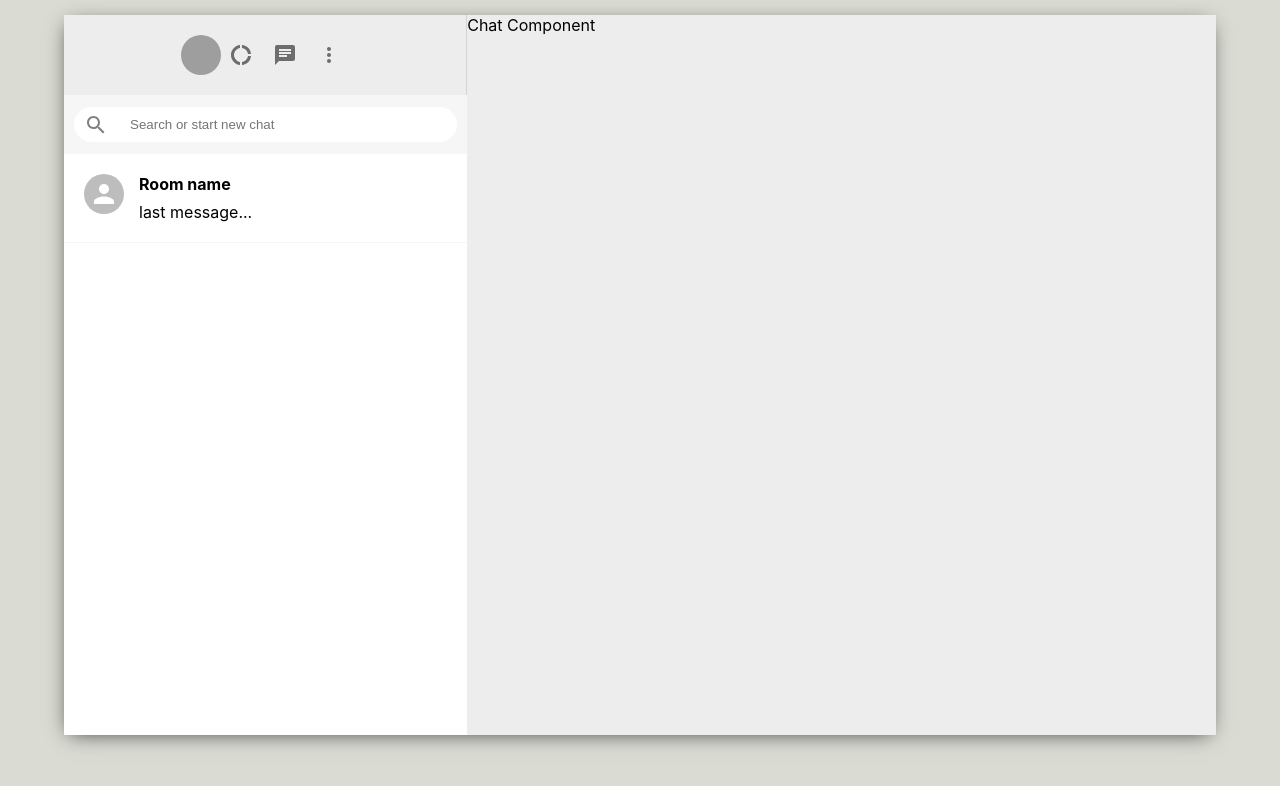
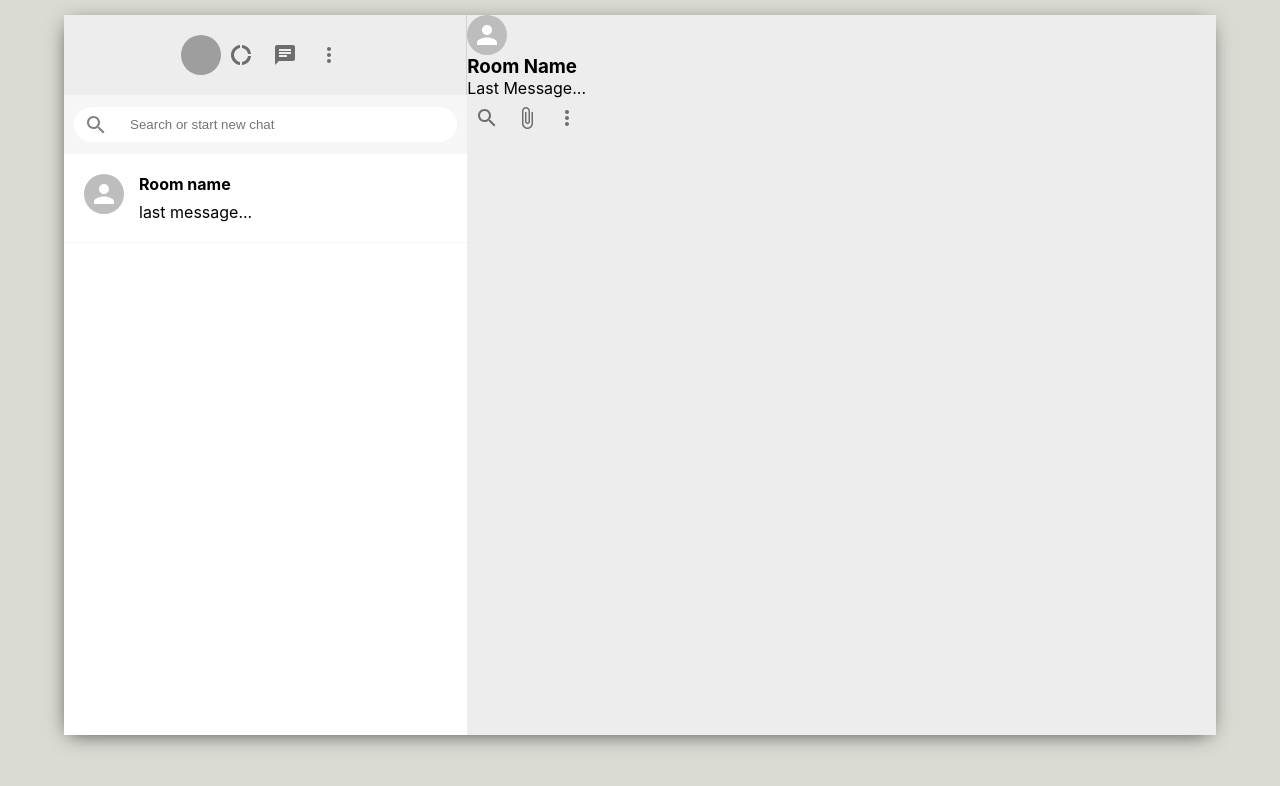
Before and after one commit to Pooja113/whatsapp-mern-clone, a React (Create React App) app: page / in a window 1280 px wide. Shown: the top 786 px of the page. Built offline with nearby package versions, Linux system fonts and the light colour scheme; grey boxes are pictures that could not be loaded.

Commit message:
Chat header start

```diff
--- a/src/Chat.js
+++ b/src/Chat.js
@@ -1,10 +1,33 @@
 import React from 'react'
 import './Chat.css'
+import {IconButton, Avatar} from '@mui/material';
+import SearchIcon from '@mui/icons-material/Search';
+import AttachFileIcon from '@mui/icons-material/AttachFile';
+import MoreVertIcon from '@mui/icons-material/MoreVert';
+
 
 const Chat = () => {
   return (
     <div className='chat'>
-      Chat Component
+      <div className='chat__header'>
+          <Avatar />
+          <div className='chat__headerInfo'>
+            <h3>Room Name</h3>
+            <p>Last Message...</p>
+          </div>
+          <div className='chat__herderRight'>
+            <IconButton>
+              <SearchIcon />
+            </IconButton>
+            <IconButton>
+              <AttachFileIcon />
+            </IconButton>
+            <IconButton>
+              <MoreVertIcon />
+            </IconButton>
+          </div>
+      </div>
+
     </div>
   )
 }
```
